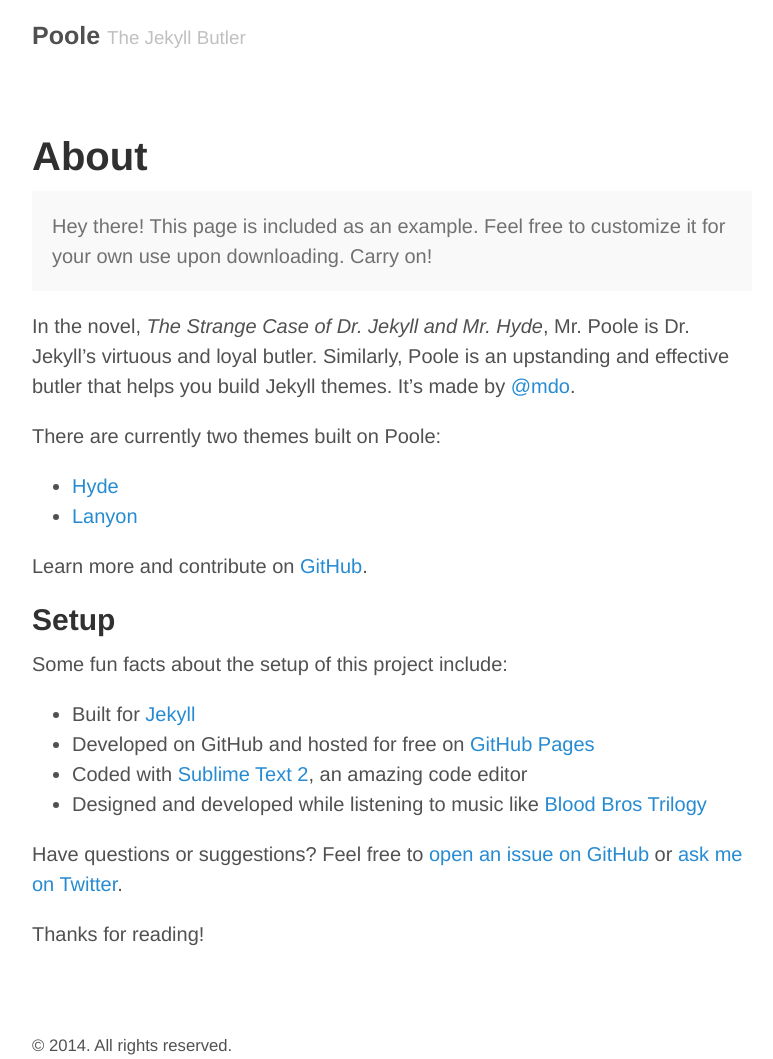
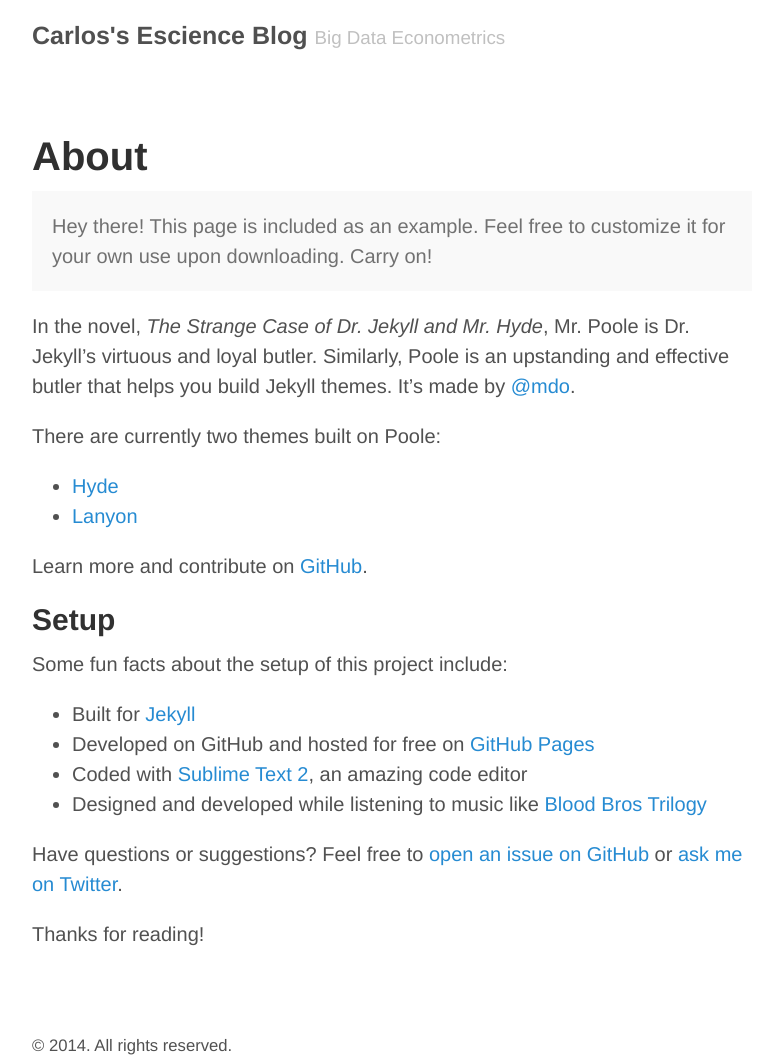
Before and after one commit to cmanzana2001/cmanzana2001.github.io, a Jekyll site: the page built from about.md, in a window 1280 px wide. Shown: the whole page, without its empty margins (248-1021 px from the left). Built offline with Jekyll 4.4.1, drawn with Linux system fonts in a browser that asks for light colours; Markdown is read by kramdown in place of the engine named in the settings.

Commit message:
Updated _config.yml

```diff
--- a/_config.yml
+++ b/_config.yml
@@ -7,15 +7,15 @@ permalink:        pretty
 relative_permalinks: true
 
 # Setup
-title:            Poole
-tagline:          The Jekyll Butler
+title:            Carlos's Escience Blog
+tagline:          Big Data Econometrics
 url:              http://getpoole.com
 paginate:         1
 baseurl:          /
 author:
-  name:           Mark Otto
-  url:            https://twitter.com/mdo
-  email:          markdotto@gmail.com
+  name:           Carlos Manzanares
+  url:
+  email:          carlos.a.manzanares@vanderbilt.edu
 
 # Custom vars
 version:          1.0.0
```
